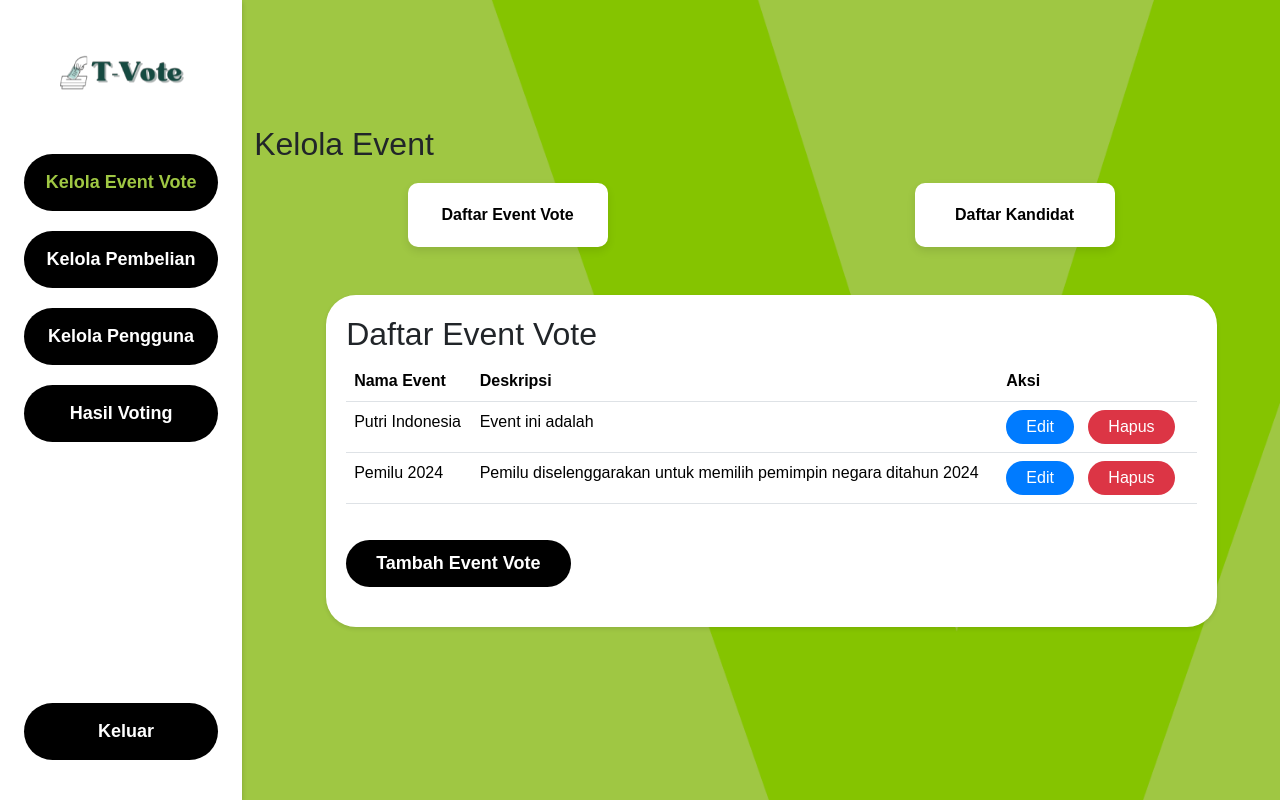
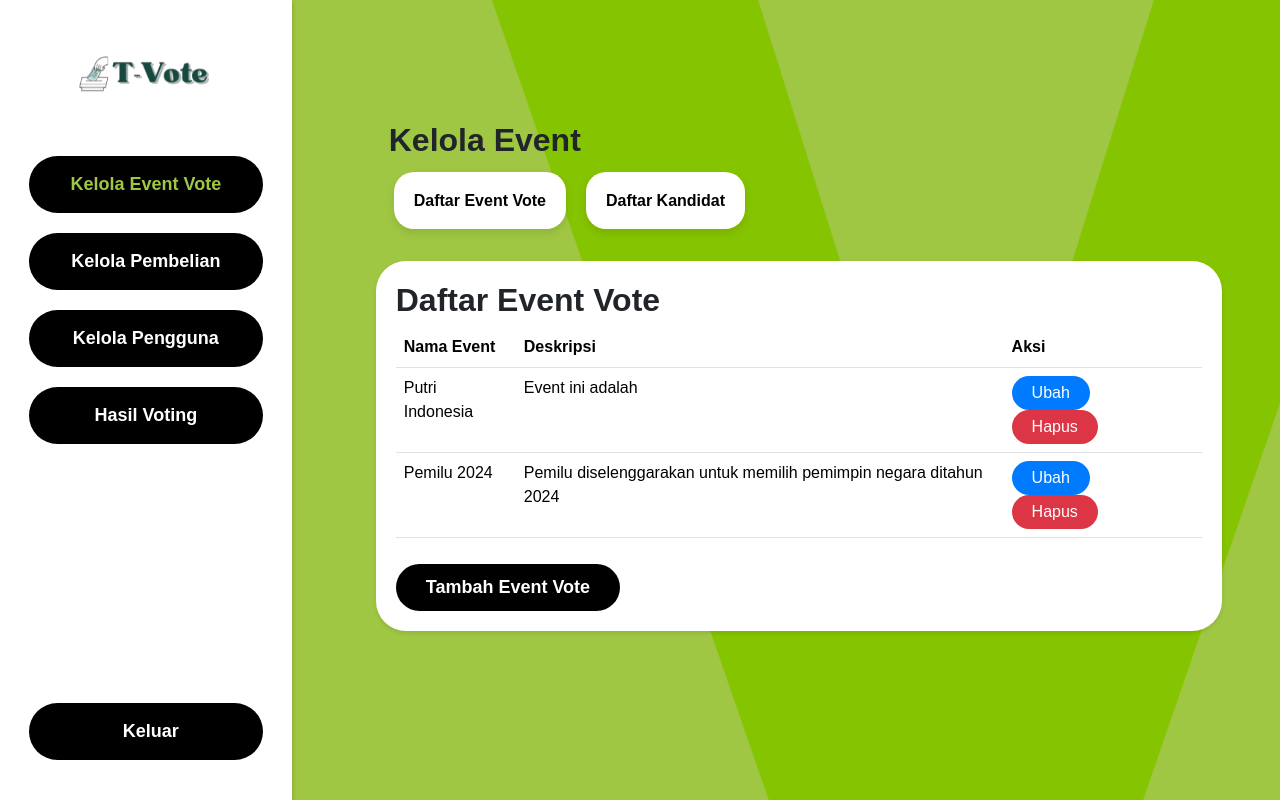
Before and after one commit to Ardan1007/Project_T-Vote, a CodeIgniter app: page /voting/EventVote in a window 1280 px wide. Run offline with CodeIgniter, Linux system fonts and the light colour scheme; data comes from the database, SQL or seed files in the repository; some libraries are stand-ins or nearby versions.

Commit message:
sedikit perubahan

```diff
--- a/application/controllers/Auth.php
+++ b/application/controllers/Auth.php
@@ -103,7 +103,8 @@ class Auth extends CI_Controller {
         }
     }
 
-    public function login_admin() {
+    // Method untuk menampilkan halaman login
+	public function login_admin() {
 
         // Validasi form
         $this->form_validation->set_rules('username', 'Username', 'required');
@@ -124,7 +125,7 @@ class Auth extends CI_Controller {
                 $this->session->set_userdata('user_id', $user['id_user']);
                 $this->session->set_userdata('username', $user['username']);
                 // Redirect ke halaman setelah login berhasil
-                redirect('admin/dashboard');
+                redirect('EventVote');
             } else {
                 // Jika autentikasi gagal, tampilkan pesan error
                 $data['error'] = 'Username atau password salah.';
--- a/application/views/EventVote/index.php
+++ b/application/views/EventVote/index.php
@@ -27,7 +27,7 @@
         }
 
         .sidebar {
-            width: 300px;
+            width: 380px;
             height: 100vh;
             background-color: #ffffff;
             display: flex;
@@ -219,7 +219,7 @@
     padding: 10px 30px; /* Mengurangi padding jika terlalu besar */
     font-size: 18px;
     font-weight: bold;
-    margin: 20px 0; /* Berikan ruang margin atas dan bawah */
+    margin-top: 10px;
     display: inline-block; /* Pastikan tampil sebagai blok dalam satu baris */
     text-align: center;
 }
@@ -232,30 +232,33 @@
 
         .event-management {
             display: flex;
-            justify-content: space-around;
-            align-items: center;
-            margin: 20px 0;
+			margin-left: 80px;
+			margin-top: 30px;
+			margin-bottom: 30px;
+
         }
 
         .event-option {
             background-color: white;
-            border-radius: 10px;
+			color: #000000;
+            border-radius: 20px;
             box-shadow: 0 4px 8px rgba(0, 0, 0, 0.1);
             text-align: center;
             width: 200px;
+			margin-left: 10px;
+			margin-right: 10px;
             padding: 20px;
             transition: transform 0.3s;
+			text-decoration: none;
         }
 
         .event-option:hover {
-            transform: scale(1.05);
+            background-color: #000000;
+    color: #9FC743;
+    text-decoration: none;
         }
 
-        .event-option a {
-            color: black;
-            text-decoration: none;
-            font-weight: bold;
-        }
+
 
         .section {
             display: none;
@@ -311,6 +314,10 @@
 			height: auto;
 }
 
+.judul {
+	margin-left: 85px;
+	margin-bottom: 10px;
+}
     </style>
     <title>Event Management</title>
 </head>
@@ -326,23 +333,25 @@
                 <a href="<?php echo base_url('admin/admin_user'); ?>" class="menu-item">Kelola Pengguna</a>
                 <a href="<?php echo base_url('admin/hasil_voting'); ?>" class="menu-item">Hasil Voting</a>
             </div>
-            <a href="<?php echo base_url('admin/loginadm'); ?>" class="menu-item logout-button"><i class="mdi mdi-logout" style="margin-right: 10px;"></i>Keluar</a>
+            <a href="<?php echo base_url('auth/login_admin'); ?>" class="menu-item logout-button"><i class="mdi mdi-logout" style="margin-right: 10px;"></i>Keluar</a>
         </div>
 
         <div class="container">
-            <h2>Kelola Event</h2>
+			<div class="judul">
+                <h2 style="font-weight: bold;">Kelola Event</h2>
+            </div>
             <div class="event-management">
-                <div class="event-option">
-                    <a href="#" id="show-event-vote">Daftar Event Vote</a>
+                <div >
+                    <a href="#" id="show-event-vote" class="event-option" style="font-weight: bold;">Daftar Event Vote</a>
                 </div>
-                <div class="event-option">
-                    <a href="#" id="show-kandidat">Daftar Kandidat</a>
+                <div >
+                    <a href="#" id="show-kandidat" class="event-option" style="font-weight: bold;">Daftar Kandidat</a>
                 </div>
             </div>
 
             <div id="daftar-event-vote" class="container mt-5 mb-5 section active">
                 <div class="container-tabel" style="margin-left: 60px;">
-                <h2>Daftar Event Vote</h2>
+                <h2 style="font-weight: bold;">Daftar Event Vote</h2>
 				<div class="table-responsive">
 					<table class="table" id="table-event-vote">
 						<thead>
@@ -358,7 +367,7 @@
 								<td><?php echo $k['nama_event']; ?></td>
 								<td><?php echo $k['deskripsi']; ?></td>
 								<td>
-									<a href="<?php echo base_url('EventVote/edit/'.$k['id']); ?>" class="btn-edit btn-primary">Edit</a>
+									<a href="<?php echo base_url('EventVote/edit/'.$k['id']); ?>" class="btn-edit btn-primary">Ubah</a>
 									<a href="<?php echo base_url('EventVote/hapus/'.$k['id']); ?>" class="btn-hapus btn-danger" onclick="return confirm('Apakah Anda yakin ingin menghapus Event Vote ini?')">Hapus</a>
 								</td>
 							</tr>
@@ -373,7 +382,7 @@
 
             <div id="daftar-kandidat" class="container section">
 			<div class="container-tabel" style="margin-left: 60px;">
-                <h2>Daftar Kandidat</h2>
+                <h2 style="font-weight: bold;">Daftar Kandidat</h2>
                 <div class="table-responsive">
                     <table class="table" id="table-kandidat">
                         <thead>
@@ -396,7 +405,7 @@
         <td><?php echo $k['visi_misi']; ?></td>
         <td>
             <div class="btn-group">
-                <a href="<?php echo base_url('KandidatEventVote/edit/'.$k['id']); ?>" class="btn-edit btn-primary">Edit</a>
+                <a href="<?php echo base_url('KandidatEventVote/edit/'.$k['id']); ?>" class="btn-edit btn-primary">Ubah</a>
                 <a href="<?php echo base_url('KandidatEventVote/hapus/'.$k['id']); ?>" class="btn-hapus btn-danger" onclick="return confirm('Apakah Anda yakin ingin menghapus kandidat ini?')">Hapus</a>
             </div>
         </td>
--- a/application/views/admin/admin_user.php
+++ b/application/views/admin/admin_user.php
@@ -263,7 +263,7 @@
 
             <!-- <a class="menu-item2">Token : <?php echo $jumlah_token; ?></a> -->
         </div>
-        <a href="<?php echo base_url('admin/loginadm'); ?>" class="menu-item logout-button"><i class="mdi mdi-logout" style="margin-right: 10px;"></i>Keluar</a>
+        <a href="<?php echo base_url('auth/login_admin'); ?>" class="menu-item logout-button"><i class="mdi mdi-logout" style="margin-right: 10px;"></i>Keluar</a>
     </div>
 
 <div class="container mt-5">
--- a/application/views/admin/hasil_voting.php
+++ b/application/views/admin/hasil_voting.php
@@ -231,7 +231,7 @@
 
             <!-- <a class="menu-item2">Token : <?php echo $jumlah_token; ?></a> -->
         </div>
-        <a href="<?php echo base_url('admin/loginadm'); ?>" class="menu-item logout-button"><i class="mdi mdi-logout" style="margin-right: 10px;"></i>Keluar</a>
+        <a href="<?php echo base_url('auth/login_admin'); ?>" class="menu-item logout-button"><i class="mdi mdi-logout" style="margin-right: 10px;"></i>Keluar</a>
     </div>
 <div class="container mt-5">
     <h2 style="font-weight: bold;">Hasil Voting</h2>
--- a/application/views/admin/pembelian.php
+++ b/application/views/admin/pembelian.php
@@ -170,7 +170,7 @@
             <a href="<?php echo base_url('admin/admin_user'); ?>" class="menu-item">Kelola Pengguna</a>
             <a href="<?php echo base_url('admin/hasil_voting'); ?>" class="menu-item">Lihat Hasil Voting</a>
         </div>
-        <a href="<?php echo base_url('admin/loginadm'); ?>" class="menu-item logout-button"><i class="mdi mdi-logout" style="margin-right: 10px;"></i>Keluar</a>
+        <a href="<?php echo base_url('auth/login_admin'); ?>" class="menu-item logout-button"><i class="mdi mdi-logout" style="margin-right: 10px;"></i>Keluar</a>
     </div>
     <div class="container mt-5">
         <h2 style="font-weight: bold;">Kelola Pembelian</h2>
```
Also changed, not shown: application/controllers/Auth_admin.php (+6 -13 lines), application/views/admin/loginadm.php (+9 -21 lines), application/views/admin/tambah_admin_user.php (+45 -5 lines).
